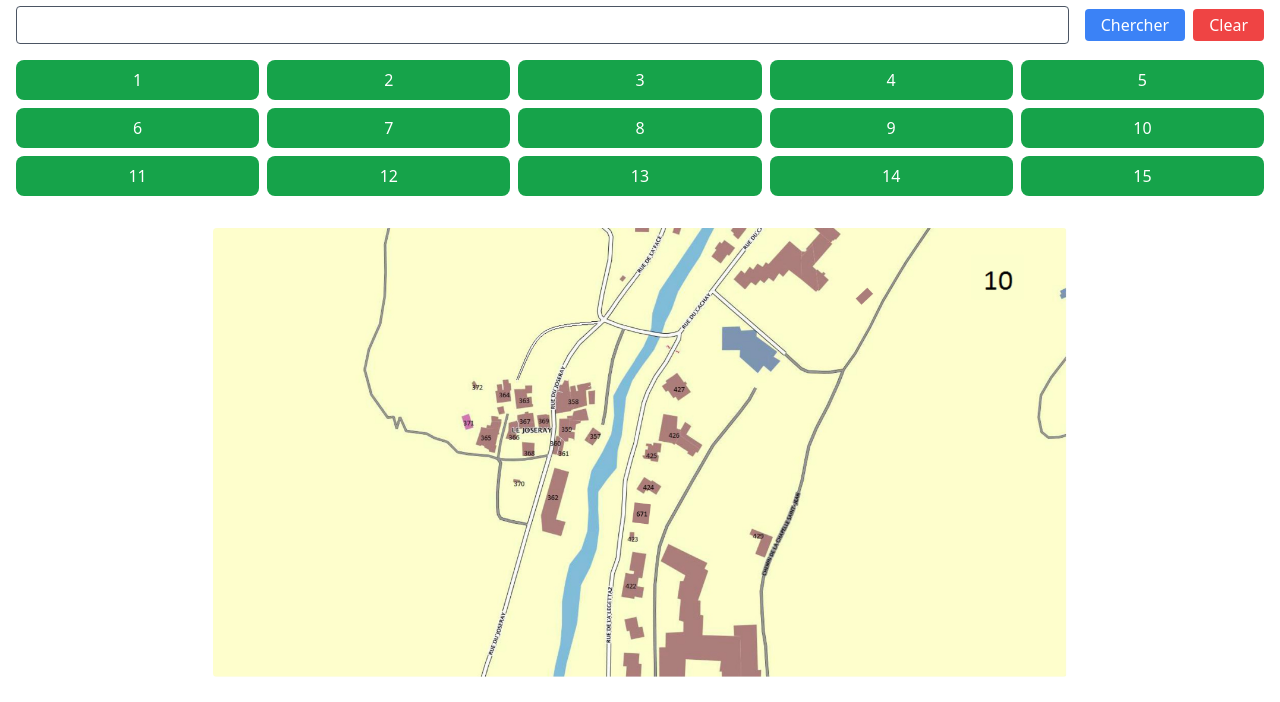
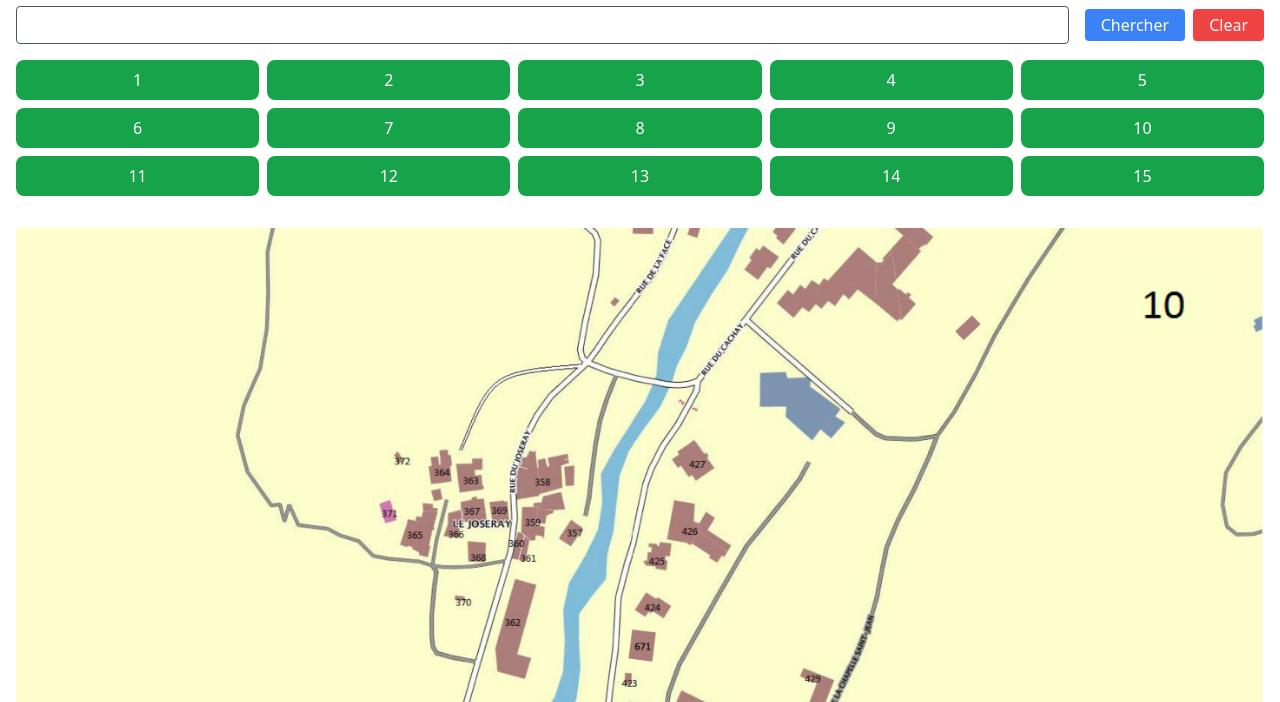
Before and after one commit to Yoichi-Trigalot/cadastre, a website: page static/index.html in a window 1280 px wide. Both pictures are taken after a click on the item "10". Shown: the part 98-800 px from the top of the page. Drawn offline with nearby package versions, Linux system fonts and the light colour scheme; files that its build step writes are made by us from their sources.

Commit message:
style map

```diff
--- a/static/index.html
+++ b/static/index.html
@@ -27,10 +27,10 @@
 			</ul>
 		</div>
 		<div class="flex mx-auto w-full justify-center px-4">
-			<div class="w-100 text-left" id="results"></div>
+			<div class="w-full text-left" id="results"></div>
 		</div>
-		<div id="planSection" class="w-full my-4" style="display: none;">
-			<img id="planImage" class="w-4/6 mx-auto rounded" alt="Plan">
+		<div id="planSection" class="w-full my-4 px-4 " style="display: none;">
+			<img id="planImage" class="w-full mx-auto rounded" alt="Plan">
 		</div>
 	</div>
 
```
